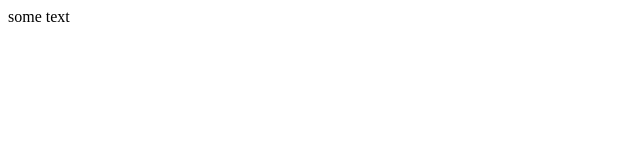
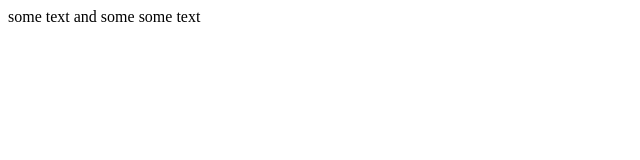
Before and after one commit to ExotErr383/test, a plain HTML site: page index.html in a window 1280 px wide. Shown: the whole page, without its empty margins (0-640 px from the left). Drawn offline with Linux system fonts and the light colour scheme.

Commit message:
Added some some text

```diff
--- a/index.html
+++ b/index.html
@@ -7,6 +7,7 @@
 
 <body>
     some text
+    and some some text
 </body>
 
 </html>
```
